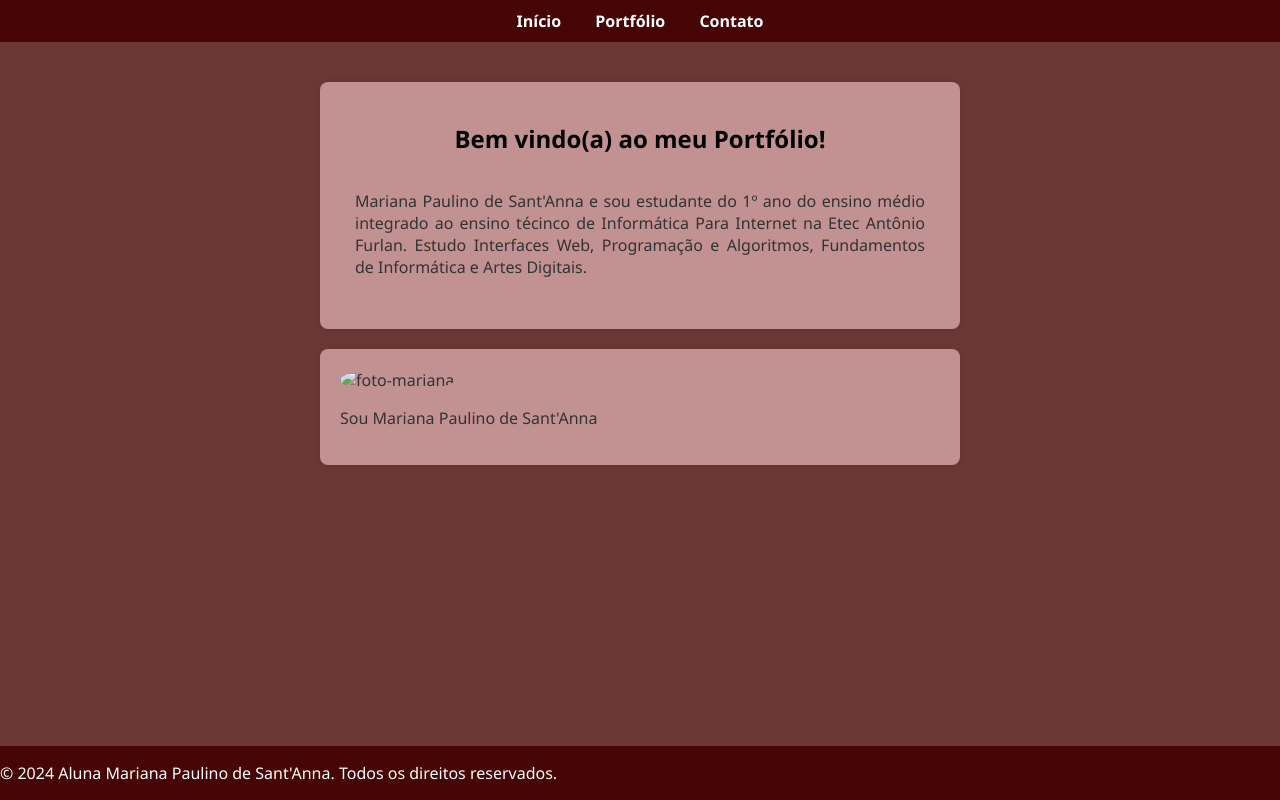
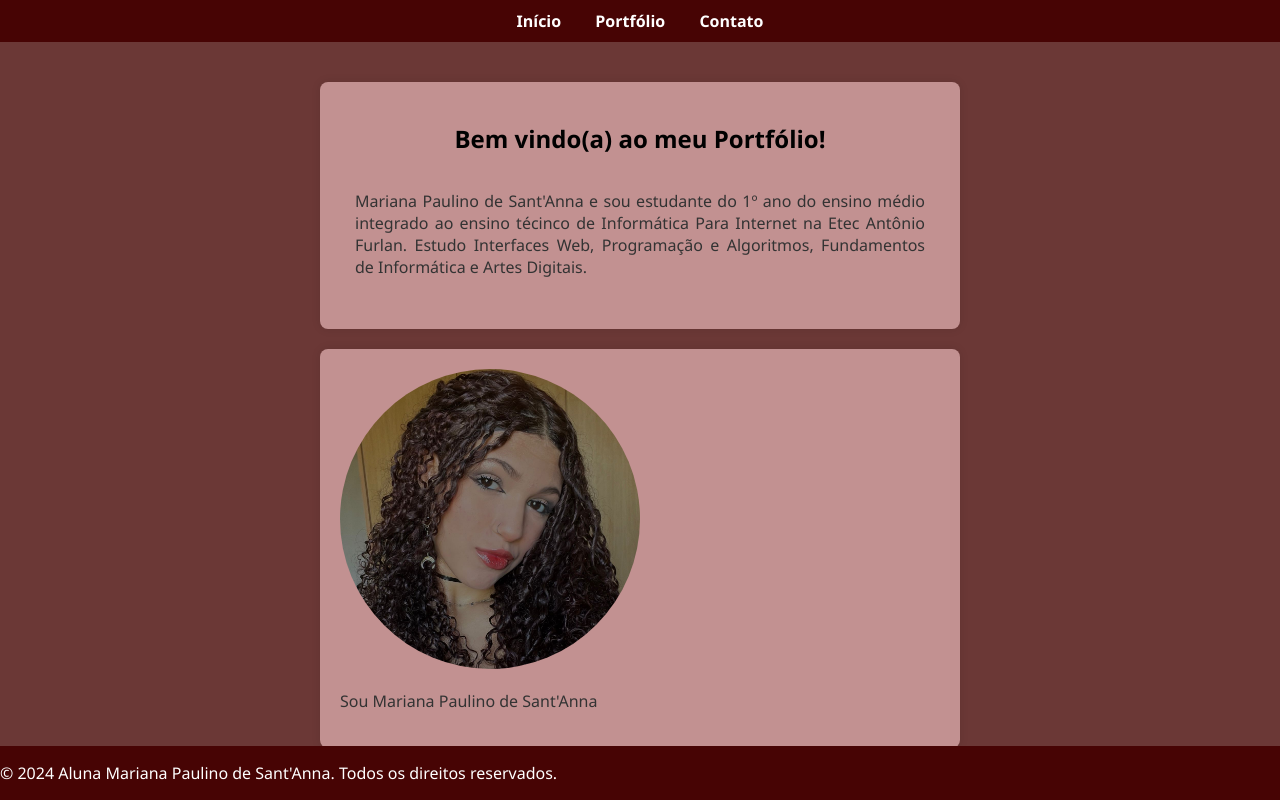
Before and after one commit to marianasantanna6/primeiro-projeto-info2024, a plain HTML site: page index.html in a window 1280 px wide. Drawn offline with Linux system fonts and the light colour scheme.

Commit message:
index.html

```diff
--- a/index.html
+++ b/index.html
@@ -22,7 +22,7 @@
          <p class="descricao"> Mariana Paulino de Sant'Anna e sou estudante do 1º ano do ensino médio integrado ao ensino técinco de Informática Para Internet na Etec Antônio Furlan. Estudo Interfaces Web, Programação e Algoritmos, Fundamentos de Informática e Artes Digitais. </p>
     </section>
     <section class="foto">
-        <img src="img/fotomariaana.jpg" class="mariana" alt="foto-mariana" title="ImagemMariana" width="300" >
+        <img src="fotomariaana.jpg" class="mariana" alt="foto-mariana" title="ImagemMariana" width="300" >
         <p> Sou Mariana Paulino de Sant'Anna</p>
     </section>
 </main>
```
